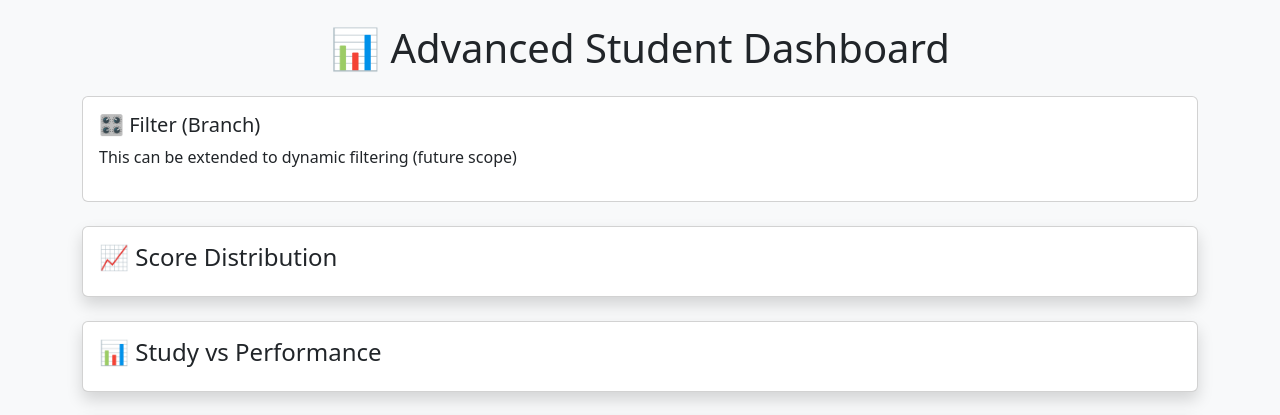
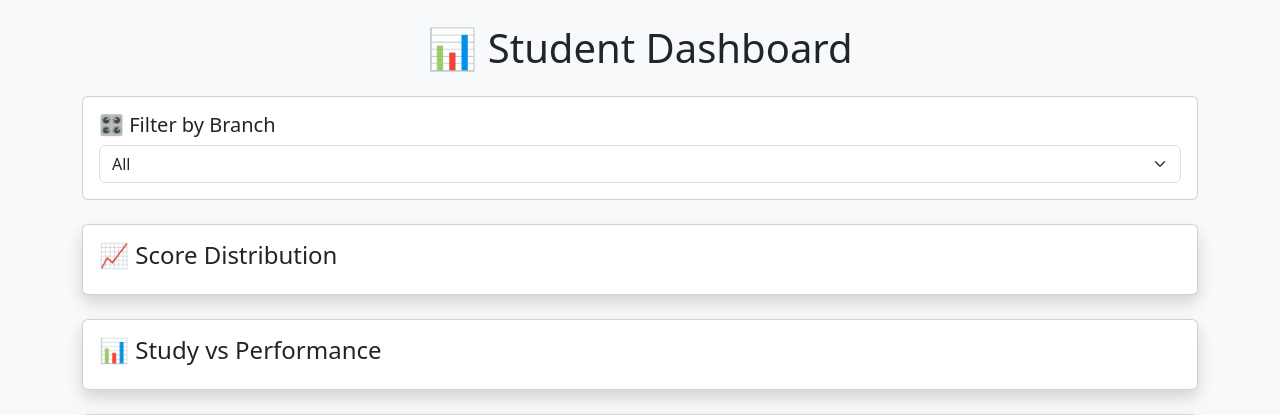
Before and after one commit to syedanshu/student-performance-prediction, a Flask app: template templates/dashboard.html in a window 1280 px wide. Shown: the top 415 px of the page. Run offline with Flask 3, Linux system fonts and the light colour scheme; the template is opened without the code that fills it, so the values that code supplies are empty; parts of the project's set-up code (start-up, migrations or seed data) failed here and were passed over.

Commit message:
added working branch filter

```diff
--- a/app.py
+++ b/app.py
@@ -79,13 +79,19 @@ def predict():
 
 
 # ---------- DASHBOARD ----------
-@app.route('/dashboard')
+@app.route('/dashboard', methods=['GET'])
 def dashboard():
     df = pd.read_excel("student_performance_prediction.xlsx")
 
-    # Interactive charts
-    fig1 = px.histogram(df,
-                        x="average_score",
+    # Get selected branch from URL
+    selected_branch = request.args.get('branch')
+
+    # Apply filter if selected
+    if selected_branch and selected_branch != "All":
+        df = df[df['branch'] == selected_branch]
+
+    # Charts
+    fig1 = px.histogram(df, x="average_score",
                         title="Average Score Distribution")
 
     fig2 = px.scatter(df,
@@ -98,7 +104,6 @@ def dashboard():
                   y='average_score',
                   title="Branch-wise Performance")
 
-    # Convert to HTML
     graph1 = fig1.to_html(full_html=False)
     graph2 = fig2.to_html(full_html=False)
     graph3 = fig3.to_html(full_html=False)
@@ -106,7 +111,8 @@ def dashboard():
     return render_template("dashboard.html",
                            graph1=graph1,
                            graph2=graph2,
-                           graph3=graph3)
+                           graph3=graph3,
+                           selected_branch=selected_branch)
 
 
 # ---------- RUN ----------
--- a/templates/dashboard.html
+++ b/templates/dashboard.html
@@ -3,7 +3,6 @@
 <head>
     <title>Dashboard</title>
     <meta name="viewport" content="width=device-width, initial-scale=1">
-
     <link href="https://cdn.jsdelivr.net/npm/bootstrap@5.3.0/dist/css/bootstrap.min.css" rel="stylesheet">
 </head>
 
@@ -11,12 +10,21 @@
 
 <div class="container mt-4">
 
-    <h1 class="text-center mb-4">📊 Advanced Student Dashboard</h1>
+    <h1 class="text-center mb-4">📊 Student Dashboard</h1>
 
     <!-- FILTER -->
     <div class="card p-3 mb-4">
-        <h5>🎛 Filter (Branch)</h5>
-        <p>This can be extended to dynamic filtering (future scope)</p>
+        <h5>🎛 Filter by Branch</h5>
+
+        <form method="get" action="/dashboard">
+            <select name="branch" class="form-select" onchange="this.form.submit()">
+                <option value="All">All</option>
+                <option value="CSE">CSE</option>
+                <option value="ISE">ISE</option>
+                <option value="ECE">ECE</option>
+                <option value="MECH">MECH</option>
+            </select>
+        </form>
     </div>
 
     <!-- GRAPH 1 -->
```
